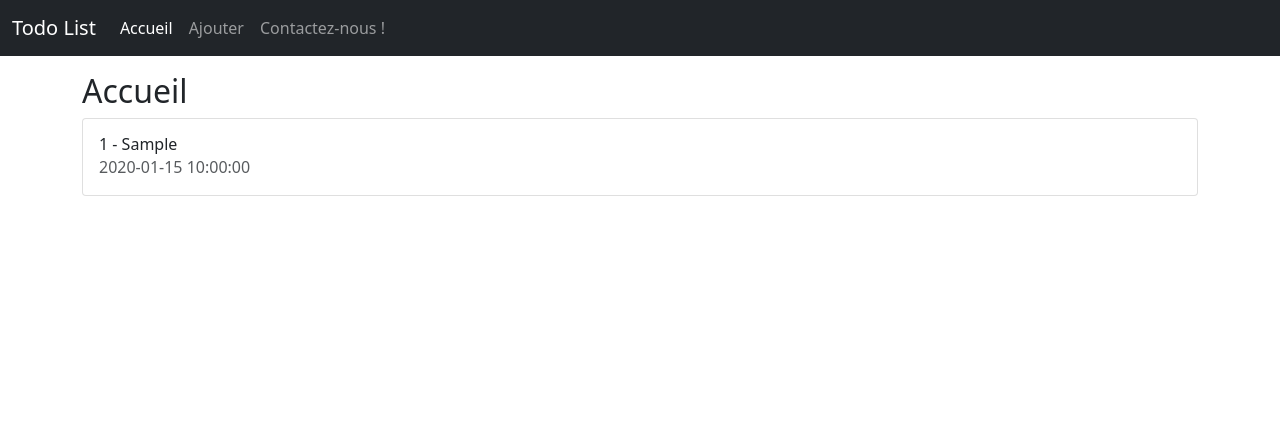
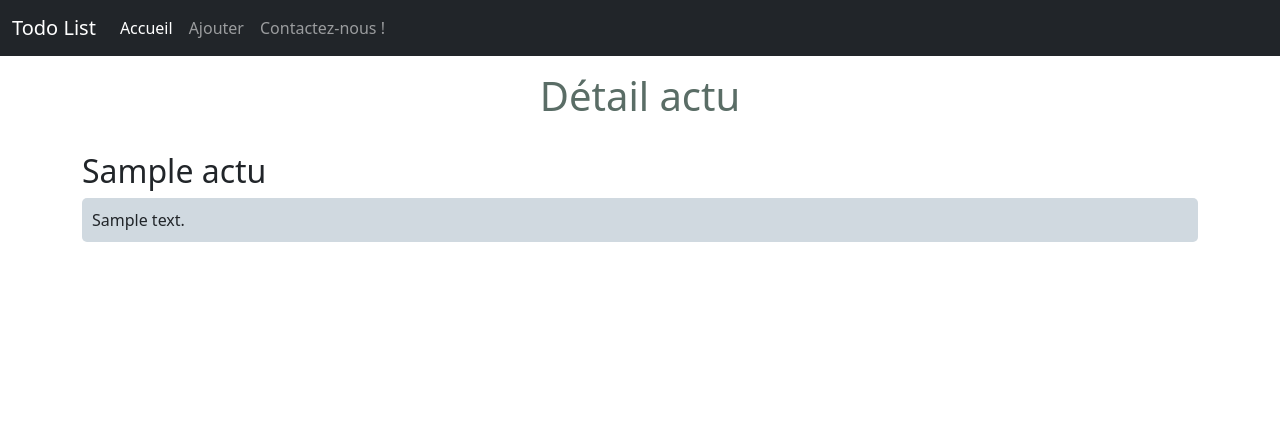
Before and after one commit to y2Dev/todolist2, a PHP site: page /index.php?mod=detail&id=1 in a window 1280 px wide. Shown: the top 441 px of the page. Run offline with PHP 8.4, Linux system fonts and the light colour scheme; tables that the repository leaves empty or names only in its code hold one stand-in row (values such as "Sample post").

Commit message:
ajout bootstrap+css

```diff
--- /dev/null
+++ b/assets/styles.css
@@ -0,0 +1,17 @@
+h1 {
+    color: rgb(90, 109, 102);
+    text-align: center;
+}
+
+.titre {
+    font-size: 24px;
+
+}
+
+
+
+p {
+    background-color: rgb(208, 217, 224);
+    border-radius: 5px;
+    padding: 10px;
+}
--- a/common/header.html.php
+++ b/common/header.html.php
@@ -6,8 +6,9 @@
     <meta name="description" content="">
     <meta name="author" content="Mark Otto, Jacob Thornton, and Bootstrap contributors">
     <meta name="generator" content="Hugo 0.88.1">
-    <title>Sticky Footer Navbar Template · Bootstrap v5.1</title>
+    <title>TODOLIST - formateur</title>
 
+    <link rel="stylesheet" href="<?php echo $dir_ws."assets/"?>styles.css">
     <link rel="canonical" href="https://getbootstrap.com/docs/5.1/examples/sticky-footer-navbar/">
 
 
--- a/config.php
+++ b/config.php
@@ -1,13 +1,13 @@
 <?php
 
 
-$host = "localhost" ;
+$host = "localhost:3307" ;
 $user = "root" ;
-$password = "root";
-$dataBase = "todolist" ;
+$password = "";
+$dataBase = "todolistintegration" ;
 
-$dir_fs =  $_SERVER['DOCUMENT_ROOT']."/todolist/" ;
-$dir_ws = "/todolist/";
+$dir_fs =  $_SERVER['DOCUMENT_ROOT']."/" ;
+$dir_ws = "/";
 
 
 $mysqli = @new mysqli($host, $user, $password, $dataBase);
--- a/modules/module.php
+++ b/modules/module.php
@@ -9,6 +9,9 @@
                 break;
                 case "contact":
                     include($dir_fs."pages/contact.php") ;
+                break;
+                case "detail":
+                    include($dir_fs."pages/detail.php") ;
                 break;
             default:
                 include($dir_fs."pages/accueil.php") ;
--- a/pages/accueil.php
+++ b/pages/accueil.php
@@ -1,38 +1,33 @@
-<h2 class="mt-5">Accueil</h2>
+<br><br>
+<h1>ACCUEIL</h1>
+<br>
+
 <?php
 
-/* Sélection de toutes les lignes de  task */
-$resultQueryTasks = $mysqli->query("SELECT * FROM tasks ORDER BY id DESC");
+/* Sélection de toutes les lignes de  actu */
+$resultQueryActu = $mysqli->query("SELECT * FROM `actu` ORDER BY `id` DESC ");
 //printf("Nombre de lignes affectées (SELECT): %d\n", $mysqli->affected_rows);
 
+
+//var_dump($resultQueryActu) ;
+//verif if num_rows
 ?>
-<ul class="list-group">
-   <?php
 
-    foreach($resultQueryTasks as $rowTask){
+<?php
+    if ($resultQueryActu->num_rows>0){
+      foreach ($resultQueryActu as $rowActu){
+        ?>
+            <p>
+              <br>
+              <a class="liens" href="<?php echo $dir_ws."index.php?mod=detail&id=".$rowActu["id"] ?>"><?php echo $rowActu["title"] ?></a>
+            </p>
 
-   ?>
-  <li  class="list-group-item list-group-item-action d-flex gap-3 py-3" aria-current="true">
+        <?php
+            }
+    }else {
+      ?>
+      Pas d'actu
+      <?php
+    }
 
-  <div class="d-flex gap-2 w-100 justify-content-between">
-      <div>
-        <h6 class="mb-0"><?php echo $rowTask["id"] ; ?> - <?php echo $rowTask["tache"] ; ?></h6>
-        <p class="mb-0 opacity-75"><?php echo $rowTask["dateins"] ; ?></p>
-      </div>
-      <small class="opacity-50 text-nowrap"></small>
-    </div>
-    <?php if($rowTask["etat"] == "n" ){
-        $linkRealise= $dir_ws."crud.php?action=realiser&id=".$rowTask["id"] ;
-        ?>
-        <a href="<?php echo $linkRealise ?>" type="button" class="btn btn-outline-success">Réal.</a>
-    <?php } ?>
-    <?php if($rowTask["etat"] == "o" ){
-            $linkSupprimer= $dir_ws."crud.php?action=supprimer&id=".$rowTask["id"] ;
-        ?>
-        <a href="<?php echo $linkSupprimer ?>" type="button" class="btn btn-outline-danger">Supp.</a>
-    <?php } ?>
-    </li>
- <?php
-    }
-  ?>
-</ul>
+?>
--- /dev/null
+++ b/pages/detail.php
@@ -0,0 +1,26 @@
+<br><br>
+<h1 style="text-align: center;">Détail actu</h1>
+<br>
+
+<?php
+    if (isset($_GET['id'])) {
+        $rqActu = $mysqli->query("SELECT * FROM `actu` WHERE id = '".$_GET['id']."'");
+            //var_dump($rqActu) ;
+            if ($rqActu->num_rows > 0) {
+                $row = $rqActu->fetch_assoc(); //récupère une ligne de résultat sous forme de tableau
+                ?>
+                    <h2><?php echo $row["title"] ?></h2>
+                    <p><?php echo $row["description"] ?></p>
+                <?php
+
+                # code...
+            } else {
+                echo 'Actu introuvable' ;
+                # code...
+            }
+
+        # code...
+    }else{
+        echo 'nok' ;
+    } //end if id
+?>
```
